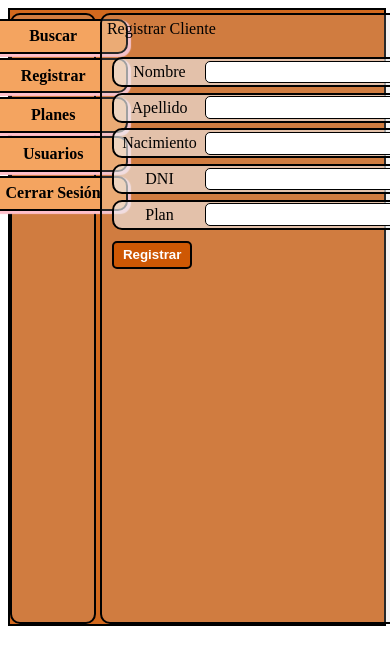
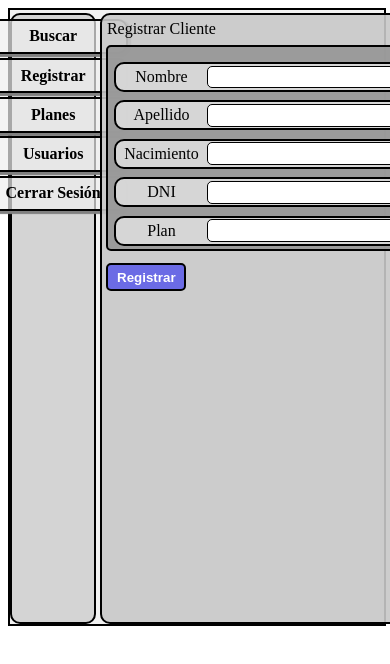
Before and after one commit to FeliBerrutti/velCRM, a Vue app: page /customerRegister in a window 390 px wide. Shown: the top 664 px of the page. Built offline with nearby package versions, Linux system fonts and the light colour scheme.

Commit message:
change colors

```diff
--- a/src/App.vue
+++ b/src/App.vue
@@ -14,7 +14,7 @@
         display: flex;
         flex-direction: row;
         border: 2px solid black;
-        background-color: chocolate;
+        background-color: rgba(240,240,240,0.9);
     }
 
     #rVC{
@@ -24,7 +24,7 @@
         padding: 1%;
         display: flex;
         flex-direction: row;
-        background: rgba(200,200,200,0.2);
+        background-color: rgba(200,200,200,0.9);
     }
 
     @media(max-width: 820px){
--- a/src/components/VerticalOptions.vue
+++ b/src/components/VerticalOptions.vue
@@ -19,7 +19,7 @@
         display: flex;
         flex-direction: column;
         align-items: center;
-        background: rgba(200,200,200,0.2);
+        background-color: rgba(200,200,200,0.7);
     }
 
     .verticalOption{
@@ -31,8 +31,8 @@
         flex-direction: column;
         align-items: center;
         justify-content: center;
-        background-color: sandybrown;
-        box-shadow: 2px 2px 1px 1px pink;
+        background-color: rgba(240,240,240,0.7);
+        box-shadow: 2px 2px 1px 1px grey;
     }
 
     @media(max-width: 820px){
--- a/src/views/CustomerRegister.vue
+++ b/src/views/CustomerRegister.vue
@@ -12,8 +12,8 @@
                 </div>
                 <input v-model="customerValues[index]"  class="userRegisterFormInput" type="text">
             </div>
-            <button @click="add" id="userRegisterFormButton"><b>Registrar</b></button>
         </form>
+        <button @click="add" id="userRegisterFormButton"><b>Registrar</b></button>
     </div>
 </template>
 
@@ -33,6 +33,9 @@
         width: 95%;
         display: flex;
         flex-direction: column;
+        border: 2px solid black;
+        border-radius: 5px;
+        background-color: rgba(150,150,150,0.9);
     }
 
     .userRegisterFormInputContainer{
@@ -42,7 +45,7 @@
         display: flex;
         flex-direction: row;
         align-items: center;
-        background-color: rgba(240,240,240, 0.6);
+        background-color: rgba(240,240,240,0.7);
     }
 
     .userRegisterFormInputLabel{
@@ -66,7 +69,7 @@
         padding: 0.5%;
         border: 2px solid black;
         border-radius: 5px;
-        background: rgb(206, 88, 4);
+        background-color: rgba(0, 0, 255, 0.477);
         color: white;
     }
 
@@ -88,8 +91,8 @@
         }
 
         #userRegisterForm{
-            min-height: 500px;
-            max-height: 500px;
+            min-height: 190px;
+            max-height: 190px;
             min-width: 565px;
             max-width: 565px;
         }
@@ -99,7 +102,7 @@
             max-height: 26px;
             min-width: 300px;
             max-width: 300px;
-            margin-top: 1%;
+            margin-top: 1.5%;
         }
 
         .userRegisterFormInputLabel{
--- a/src/views/Search.vue
+++ b/src/views/Search.vue
@@ -1,9 +1,6 @@
 <template>
     <div id="searchViewContainer">
         <div id="searchContainer">
-            <!-- <div id="searchViewTitle">
-                <b>Buscar</b>
-            </div> -->
             <div id="searchContainerLabel">
                 DNI:
             </div>
@@ -59,7 +56,7 @@
                         <textarea id="addObservationTextArea"
                         rows="28"   v-model="observationContent"></textarea>
                         <button id="addObservationButton"
-                            @click="addNewObservation">Agregar</button>
+                            @click="addNewObservation"><b>Agregar</b></button>
                     </div>
                 </div>
                 <button id="newObservationButton"
@@ -81,7 +78,7 @@
         padding: 1%;
         display: flex;
         flex-direction: row;
-        background-color: rgba(240,240,240,0.5);
+        background-color: rgba(150,150,150,0.9);
     }
 
     #searchContainerLabel{
@@ -102,7 +99,7 @@
     #searchContainerButton{
         border: 2px solid black;
         border-radius: 5px;
-        background: rgb(206, 88, 4);
+        background-color: rgba(0, 0, 255, 0.477);
         color: white;
         width: 30%;
     }
@@ -114,7 +111,7 @@
         padding: 1%;
         display: flex;
         flex-direction: column;
-        background-color: rgba(240,240,240,0.5);
+        background-color: rgba(150,150,150,0.9);
     }
 
     .resultContent{
@@ -142,7 +139,7 @@
         padding: 1%;
         display: flex;
         flex-direction: column;
-        background-color: rgba(240,240,240,0.5);
+        background-color: rgba(150,150,150,0.9);
     }
 
     .observationValueLabel{
@@ -158,6 +155,7 @@
         display: flex;
         flex-direction: column;
         overflow: scroll;
+        background-color: rgba(175,175,175,0.9);
     }
 
     .observationValue{
@@ -186,13 +184,9 @@
         background-color: rgb(240,240,240);
     }
 
-    #newObservationButton{
-        width: 15%;
-        padding: 0.5%;
-    }
-
     #AddObservationContainer{
         border: 2px solid black;
+        border-radius: 10px;
         background-color: rgb(208, 204, 204);
         position: fixed;
         padding: 1%;
@@ -204,7 +198,6 @@
     }
 
     #addObservationTitle{
-        border: 2px solid red;
         width: 30%;
         padding: 1%;
         display: flex;
@@ -216,17 +209,23 @@
     #addObservationTextArea{
         width: 75%;
         padding: 1%;
+        border: 2px solid black;
+        border-radius: 10px;
     }
 
     #addObservationButton{
         width: 15%;
         padding: 0.5%;
+        border: 2px solid black;
+        border-radius: 5px;
+        background-color: rgba(0, 0, 255, 0.477);
+        color: white;
     }
 
     #newObservationButton{
         border: 2px solid black;
         border-radius: 5px;
-        background: rgb(206, 88, 4);
+        background-color: rgba(0, 0, 255, 0.477);
         color: white;
         width: 30%;
     }
--- a/src/views/Users.vue
+++ b/src/views/Users.vue
@@ -63,6 +63,7 @@
         border: 2px solid black;
         border-radius: 10px;
         padding: 1%;
+        background-color: rgba(150,150,150,0.9);
     }
 
     #searchUsersForm{
@@ -80,6 +81,7 @@
         display: flex;
         flex-direction: row;
         align-items: center;
+        background-color: rgba(240,240,240,0.7);
     }
 
     .searchUsersFormLabel{
@@ -103,6 +105,8 @@
         padding: 0.5%;
         border: 2px solid black;
         border-radius: 5px;
+        background-color: rgba(0, 0, 255, 0.477);
+        color: white;
     }
 
     #usersContainer{
@@ -113,6 +117,7 @@
         display: flex;
         flex-direction: column;
         align-items: center;
+        background-color: rgba(150,150,150,0.9);
     }
 
     .userContent{
@@ -124,6 +129,7 @@
         flex-direction: row;
         align-items: center;
         justify-content: center;
+        background-color: rgba(240,240,240,0.7);
     }
 
     .userContentName{
@@ -135,6 +141,7 @@
         flex-direction: column;
         align-items: center;
         justify-content: center;
+        background-color: rgba(240,240,240,0.9);
     }
 
     .userContentCreated{
@@ -146,6 +153,7 @@
         flex-direction: column;
         align-items: center;
         justify-content: center;
+        background-color: rgba(240,240,240,0.9);
     }
 
     .userContentRol{
@@ -157,6 +165,7 @@
         flex-direction: column;
         align-items: center;
         justify-content: center;
+        background-color: rgba(240,240,240,0.9);
     }
 
     #userOptionsContainer{
@@ -168,6 +177,7 @@
         flex-direction: row;
         align-items: center;
         justify-content: center;
+        background-color: rgba(150,150,150,0.9);
     }
 
     .userOptionsButton{
@@ -175,6 +185,8 @@
         padding: 0.5%;
         border: 2px solid black;
         border-radius: 5px;
+        background-color: rgba(0, 0, 255, 0.477);
+        color: white;
     }
 
     @media(max-width: 820px){
```
